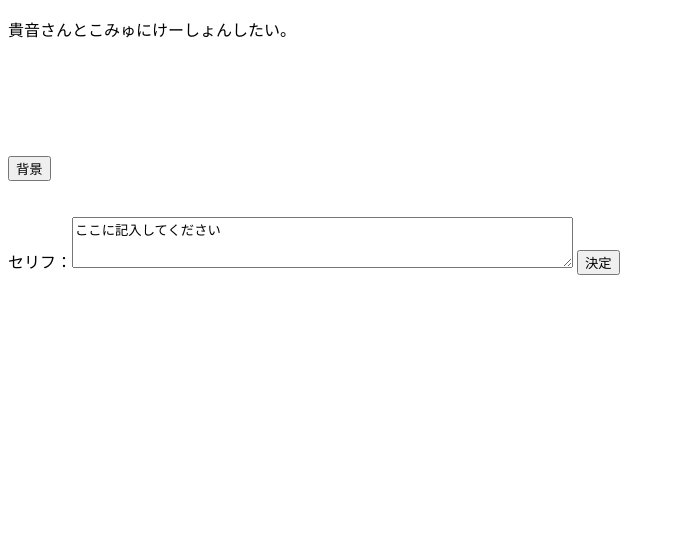
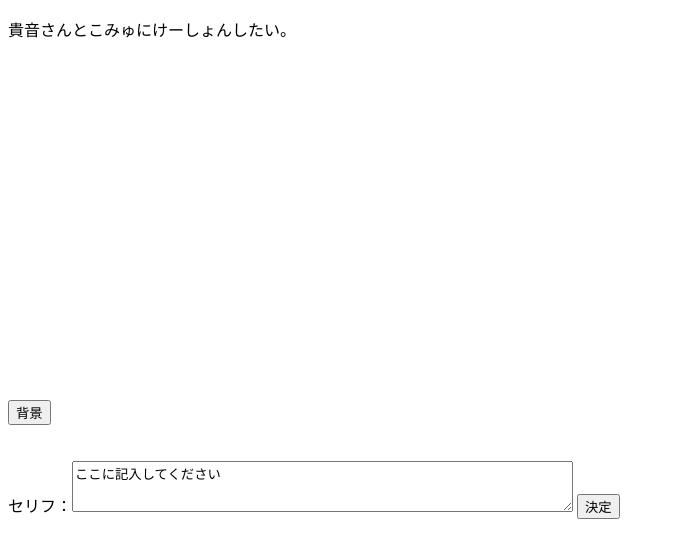
Before and after one commit to totonoP/takane, a plain HTML site: page index.html in a window 1280 px wide. Shown: the part 58-616 px from the top of the page, without its empty margins (0-675 px from the left). Drawn offline with Linux system fonts and the light colour scheme.

Commit message:
Update style.css

```diff
--- a/style.css
+++ b/style.css
@@ -1,10 +1,7 @@
 .review-screen {
     position: relative;
 }
-.review-screen canvas {
-    position: absolute;
+//.review-screen canvas {
+//    position: absolute;
 
-}
-.select-elements{
-    position: relative;
-}
+//}
```
